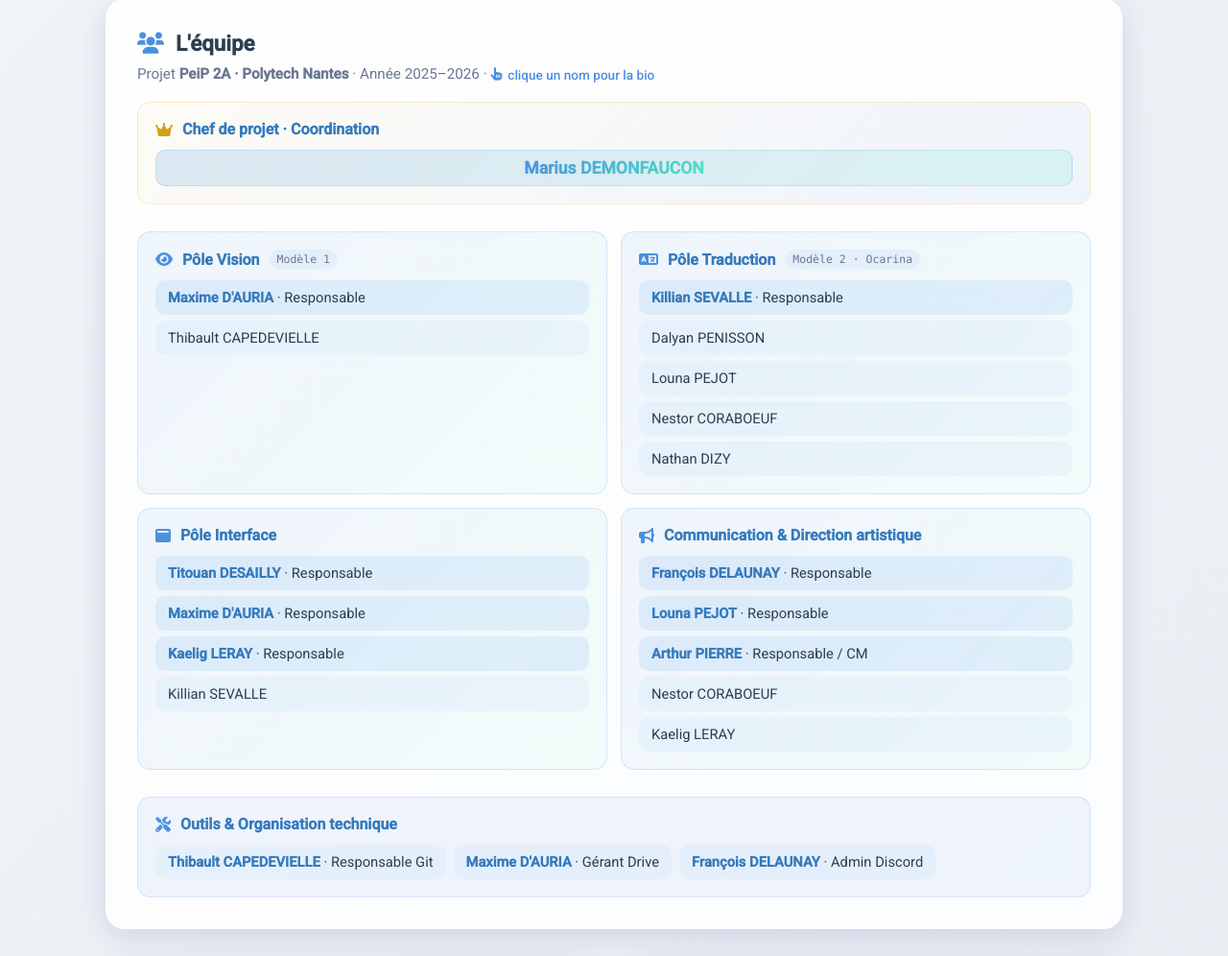
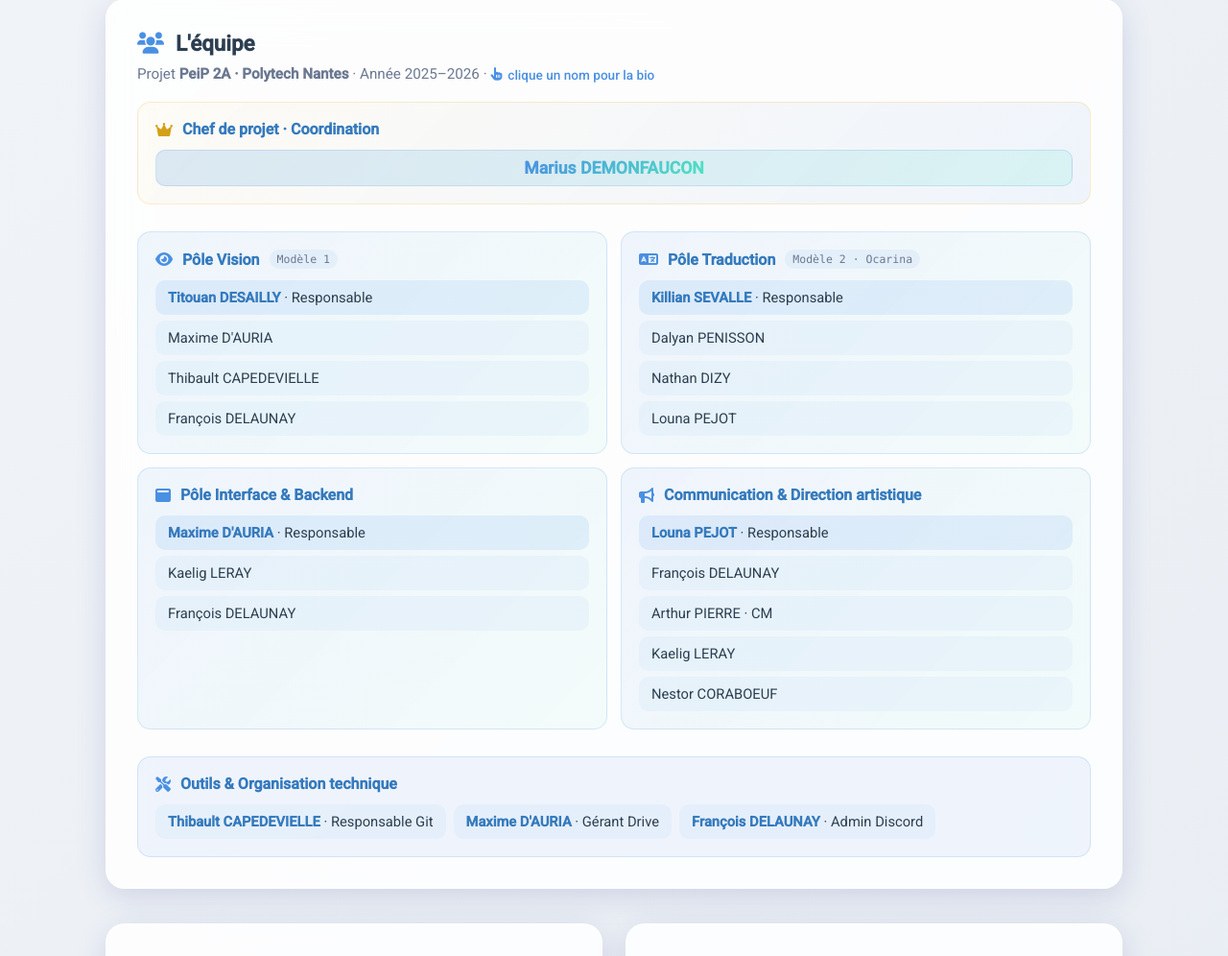
Before and after one commit to nmqx/hearmyhands, a Flask app: page / in a window 1280 px wide. Shown: the part 1692-2688 px from the top of the page at 96% size. Run offline with Flask 3, Linux system fonts and the light colour scheme; some libraries are stand-ins or nearby versions.

Commit message:
Refonte équipe : 4 pôles avec un seul resp chacun
- Pôle Vision : Titouan DESAILLY (resp), Maxime, Thibault, François
- Pôle Traduction : Killian SEVALLE (resp), Dalyan, Nathan, Louna
- Pôle Interface & Backend : Maxime D'AURIA (resp), Kaelig, François
- Communication & DA : Louna PEJOT (resp), François, Arthur (CM), Kaelig, Nestor

Outils inchangés : Thibault Resp Git, Maxime Gérant Drive, François Admin
Discord. Bios refondues en cohérence.

```diff
--- a/hearmyhands/templates/home.html
+++ b/hearmyhands/templates/home.html
@@ -93,8 +93,10 @@
             <div class="pole-card">
                 <h4><i class="fa-solid fa-eye"></i> Pôle Vision <span class="pole-tag-inline">Modèle 1</span></h4>
                 <ul class="pole-members">
-                    <li data-name="Maxime D'AURIA" class="member-pill member-resp"><strong>Maxime D'AURIA</strong> · Responsable</li>
+                    <li data-name="Titouan DESAILLY" class="member-pill member-resp"><strong>Titouan DESAILLY</strong> · Responsable</li>
+                    <li data-name="Maxime D'AURIA" class="member-pill">Maxime D'AURIA</li>
                     <li data-name="Thibault CAPEDEVIELLE" class="member-pill">Thibault CAPEDEVIELLE</li>
+                    <li data-name="François DELAUNAY" class="member-pill">François DELAUNAY</li>
                 </ul>
             </div>
 
@@ -103,30 +105,28 @@
                 <ul class="pole-members">
                     <li data-name="Killian SEVALLE" class="member-pill member-resp"><strong>Killian SEVALLE</strong> · Responsable</li>
                     <li data-name="Dalyan PENISSON" class="member-pill">Dalyan PENISSON</li>
+                    <li data-name="Nathan DIZY"     class="member-pill">Nathan DIZY</li>
                     <li data-name="Louna PEJOT"     class="member-pill">Louna PEJOT</li>
-                    <li data-name="Nestor CORABOEUF" class="member-pill">Nestor CORABOEUF</li>
-                    <li data-name="Nathan DIZY"     class="member-pill">Nathan DIZY</li>
                 </ul>
             </div>
 
             <div class="pole-card">
-                <h4><i class="fa-solid fa-window-maximize"></i> Pôle Interface</h4>
+                <h4><i class="fa-solid fa-window-maximize"></i> Pôle Interface &amp; Backend</h4>
                 <ul class="pole-members">
-                    <li data-name="Titouan DESAILLY" class="member-pill member-resp"><strong>Titouan DESAILLY</strong> · Responsable</li>
                     <li data-name="Maxime D'AURIA" class="member-pill member-resp"><strong>Maxime D'AURIA</strong> · Responsable</li>
-                    <li data-name="Kaelig LERAY"  class="member-pill member-resp"><strong>Kaelig LERAY</strong> · Responsable</li>
-                    <li data-name="Killian SEVALLE" class="member-pill">Killian SEVALLE</li>
+                    <li data-name="Kaelig LERAY"   class="member-pill">Kaelig LERAY</li>
+                    <li data-name="François DELAUNAY" class="member-pill">François DELAUNAY</li>
                 </ul>
             </div>
 
             <div class="pole-card">
                 <h4><i class="fa-solid fa-bullhorn"></i> Communication &amp; Direction artistique</h4>
                 <ul class="pole-members">
-                    <li data-name="François DELAUNAY" class="member-pill member-resp"><strong>François DELAUNAY</strong> · Responsable</li>
-                    <li data-name="Louna PEJOT"       class="member-pill member-resp"><strong>Louna PEJOT</strong> · Responsable</li>
-                    <li data-name="Arthur PIERRE"     class="member-pill member-resp"><strong>Arthur PIERRE</strong> · Responsable / CM</li>
-                    <li data-name="Nestor CORABOEUF"  class="member-pill">Nestor CORABOEUF</li>
-                    <li data-name="Kaelig LERAY"      class="member-pill">Kaelig LERAY</li>
+                    <li data-name="Louna PEJOT"      class="member-pill member-resp"><strong>Louna PEJOT</strong> · Responsable</li>
+                    <li data-name="François DELAUNAY" class="member-pill">François DELAUNAY</li>
+                    <li data-name="Arthur PIERRE"    class="member-pill">Arthur PIERRE · CM</li>
+                    <li data-name="Kaelig LERAY"     class="member-pill">Kaelig LERAY</li>
+                    <li data-name="Nestor CORABOEUF" class="member-pill">Nestor CORABOEUF</li>
                 </ul>
             </div>
         </div>
@@ -216,17 +216,17 @@
 (function () {
     const bios = {
         "Marius DEMONFAUCON":   { role: "Chef de projet · Coordination",                          bio: "Coordinateur de l'équipe de 12. Pilote le planning, anime les réunions, tranche les arbitrages techniques entre pôles et fait le lien avec la tutrice pédagogique. A aussi développé l'outil de segmentation vidéo qui alimente le dataset du GRU Ocarina." },
-        "Titouan DESAILLY":     { role: "Responsable Pôle Interface",                             bio: "Responsable du pôle Interface : direction de la conception UX et de l'intégration côté front." },
-        "Maxime D'AURIA":       { role: "Responsable Pôle Vision · Responsable Pôle Interface · Backend & GCP · Gérant Drive", bio: "Double responsabilité : pôle Vision (Modèle 1) et pôle Interface. Côté backend, gère l'API modèle et a aussi mis la main au front. Administre l'infrastructure Google Cloud (instance, IP statique, quotas, accès) et le Google Drive de l'équipe (centralisation des documents et livrables)." },
+        "Titouan DESAILLY":     { role: "Responsable Pôle Vision (Modèle 1)",                     bio: "Responsable du pôle Vision. Pilote l'architecture du Modèle 1 (CSPDarknet53 + heatmaps + Soft-Argmax) et le pipeline d'entraînement pour les 9 points du haut du corps." },
+        "Maxime D'AURIA":       { role: "Responsable Pôle Interface & Backend · GCP · Gérant Drive", bio: "Responsable du pôle Interface & Backend. Gère l'API modèle, a aussi mis la main au front. Administre l'infrastructure Google Cloud (instance, IP statique, quotas, accès) et le Google Drive de l'équipe (centralisation des documents et livrables). Membre du pôle Vision." },
         "Thibault CAPEDEVIELLE":{ role: "Pôle Vision · Responsable Git",                          bio: "Pôle Vision : travaille sur le backbone, la fonction de perte OKSLoss et la stabilisation Soft-Argmax. Responsable Git : valide les merge requests, gère les branches et l'historique du dépôt." },
-        "François DELAUNAY":    { role: "Responsable Communication & DA · Admin Discord",        bio: "Responsable du pôle Communication & Direction artistique. Administre aussi le serveur Discord de l'équipe (rôles, channels, automation)." },
-        "Killian SEVALLE":      { role: "Responsable Pôle Traduction (Ocarina) · Pôle Interface", bio: "Responsable du pôle Traduction. Pilote le GRU temporel Ocarina (45 frames × 42 features) pour les signes dynamiques comme J et Z. Contribue aussi au pôle Interface." },
+        "François DELAUNAY":    { role: "Pôle Vision · Pôle Interface & Backend · Communication · Admin Discord", bio: "Multi-pôle : contribue au pôle Vision (entraînement et pré-traitement), au pôle Interface & Backend et au pôle Communication. Administre le serveur Discord de l'équipe (rôles, channels, automation)." },
+        "Killian SEVALLE":      { role: "Responsable Pôle Traduction (Ocarina)",                  bio: "Responsable du pôle Traduction. Pilote le GRU temporel Ocarina (45 frames × 42 features) pour les signes dynamiques comme J et Z." },
         "Dalyan PENISSON":      { role: "Pôle Traduction (Modèle 2)",                             bio: "Pôle Traduction : contribue au MLP statique 42→30→23 qui classe les lettres à partir des landmarks de main, et à l'entraînement du GRU." },
         "Louna PEJOT":          { role: "Responsable Communication & DA · Pôle Traduction",       bio: "Responsable du pôle Communication & Direction artistique (identité visuelle, captation des vidéos LSF pour le dataset). Contribue aussi au pôle Traduction (entraînement et validation)." },
-        "Nestor CORABOEUF":     { role: "Pôle Traduction · Communication & DA",                   bio: "Double rôle : pôle Traduction (classification) et Communication (relation associations, collecte de données vidéo). A signé la majorité des vidéos modèles utilisées dans le mode Apprentissage." },
+        "Nestor CORABOEUF":     { role: "Communication & DA",                                     bio: "Pôle Communication & Direction artistique : relation associations, collecte de données vidéo. A signé la majorité des vidéos modèles utilisées dans le mode Apprentissage." },
         "Nathan DIZY":          { role: "Pôle Traduction (Modèle 2)",                             bio: "Pôle Traduction : travaille sur la chaîne d'entraînement et la préparation des datasets de classification temporelle." },
-        "Kaelig LERAY":         { role: "Responsable Pôle Interface · Communication & DA",        bio: "Responsable du pôle Interface : direction artistique, conception UX, intégration front/back, déploiement (GCP Europe, Cloudflare, TLS, CI/CD). Contribue aussi à la communication et au trailer." },
-        "Arthur PIERRE":        { role: "Responsable Communication & DA · Community Manager",     bio: "Responsable du pôle Communication & Direction artistique. Community manager du projet, en charge des supports de communication, de la relation avec les associations LSF et de la captation des vidéos pour le dataset." },
+        "Kaelig LERAY":         { role: "Pôle Interface & Backend · Communication & DA",          bio: "Pôle Interface & Backend : direction artistique, conception UX, intégration front/back, déploiement (GCP Europe, Cloudflare, TLS, CI/CD). Contribue aussi à la communication et au trailer." },
+        "Arthur PIERRE":        { role: "Communication & DA · Community Manager",                 bio: "Community manager du projet, en charge des supports de communication, de la relation avec les associations LSF et de la captation des vidéos pour le dataset." },
     };
 
     const modal     = document.getElementById('memberModal');
```
